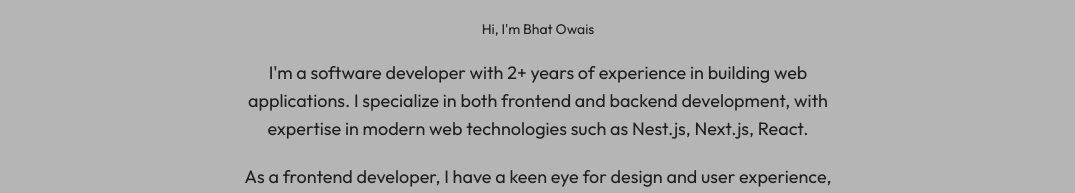
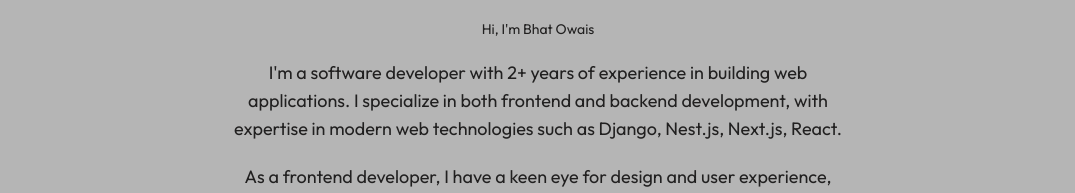
Before and after one commit to ovaixe/portfolio-owais, a Next.js app: page / in a window 1280 px wide. Shown: the part 289-482 px from the top of the page, without its empty margins (102-1177 px from the left). Built offline with nearby package versions, Linux system fonts and the light colour scheme.

Commit message:
Udpated home page

```diff
--- a/src/pages/index.tsx
+++ b/src/pages/index.tsx
@@ -20,7 +20,7 @@ export default function Home() {
         <div className="text-lg text-lightText dark:text-darkText lg:w-[50%] text-center">
           I&#39;m a software developer with 2+ years of experience in building web
           applications. I specialize in both frontend and backend development,
-          with expertise in modern web technologies such as Nest.js, Next.js,
+          with expertise in modern web technologies such as Django, Nest.js, Next.js,
           React.
         </div>
         <div className="text-lg text-lightText dark:text-darkText lg:w-[50%] text-center">
```
